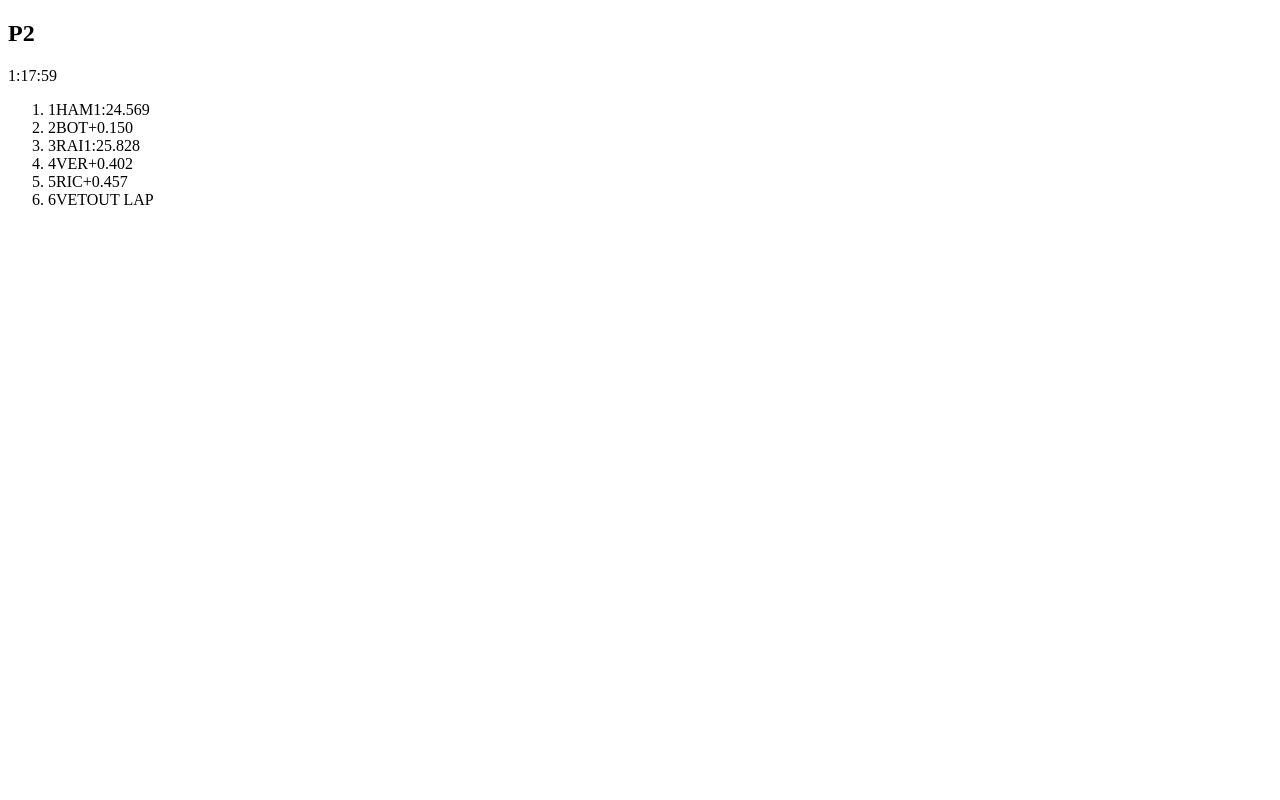
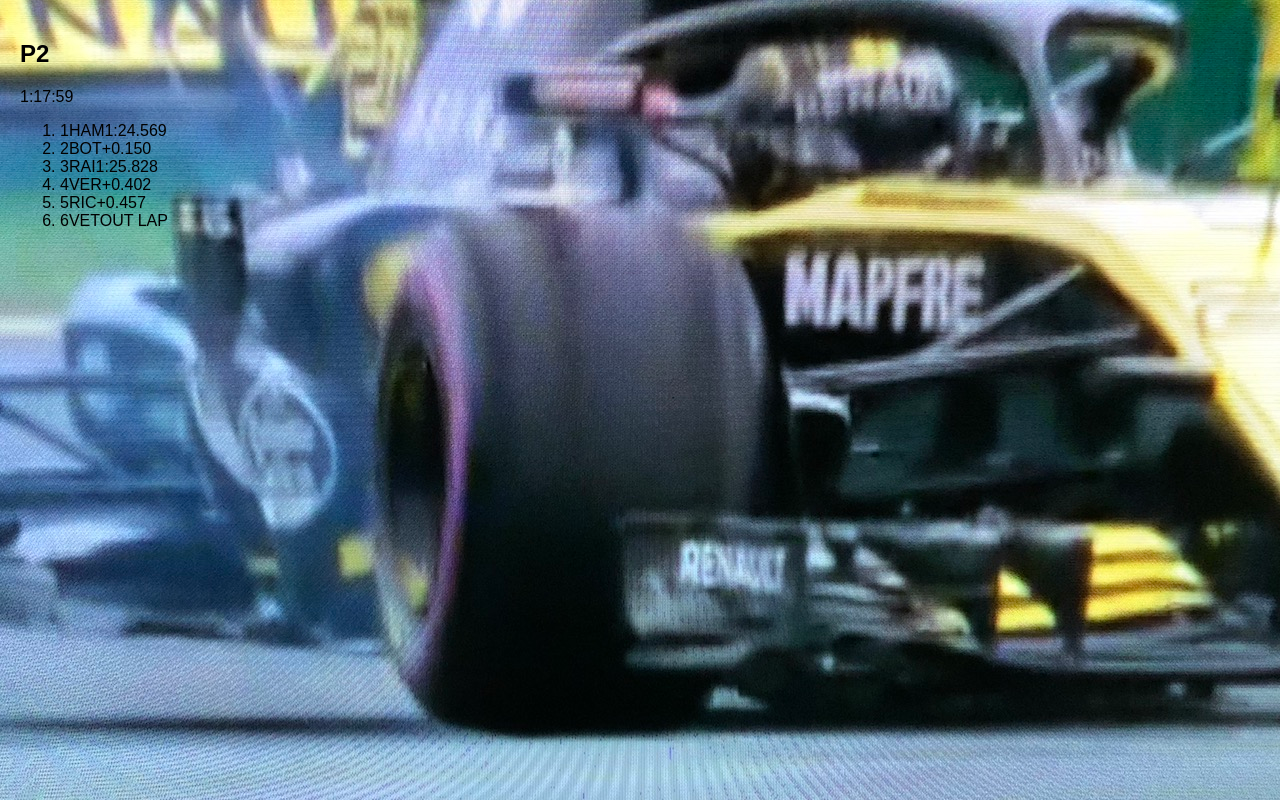
Before and after one commit to kevincarrogan/react-timing-screen, a React app: page / in a window 1280 px wide. Built offline with nearby package versions, Linux system fonts and the light colour scheme.

Commit message:
Adding top level layout CSS.

```diff
--- a/package.json
+++ b/package.json
@@ -19,10 +19,13 @@
     "babel-loader": "^7.1.4",
     "babel-preset-env": "^1.6.1",
     "babel-preset-react": "^6.24.1",
+    "css-loader": "^0.28.11",
+    "file-loader": "^1.1.11",
     "html-loader": "^0.5.5",
     "html-webpack-plugin": "^3.1.0",
     "react": "^16.2.0",
     "react-dom": "^16.2.0",
+    "style-loader": "^0.20.3",
     "webpack": "^4.2.0",
     "webpack-cli": "^2.0.13",
     "webpack-dev-server": "^3.1.1"
--- a/src/components/App.js
+++ b/src/components/App.js
@@ -1,4 +1,6 @@
 import React from 'react';
+
+import '../css/app.css';
 
 import TimingTower from './TimingTower';
 
--- /dev/null
+++ b/src/css/app.css
@@ -0,0 +1,16 @@
+* {
+    box-sizing: border-box;
+}
+
+html {
+    font-family: HelveticaNeue-Light, sans-serif
+}
+
+body {
+    background: url('../images/background.jpg') center no-repeat;
+    display: flex;
+    height: 100vh;
+    margin: 0;
+    padding: 20px;
+    width: 100vw;
+}
--- a/webpack.config.js
+++ b/webpack.config.js
@@ -18,6 +18,19 @@
                         minimize: true
                     }
                 }
+            },
+            {
+                test: /\.css$/,
+                use: [
+                    'style-loader',
+                    'css-loader'
+                ]
+            },
+            {
+                test: /\.(png|svg|jpg|gif)$/,
+                use: [
+                    'file-loader'
+                 ]
             }
         ]
     },
```
Also changed, not shown: src/images/background.jpg (added), 1 other file (tests, documents, lock files or other folders).
